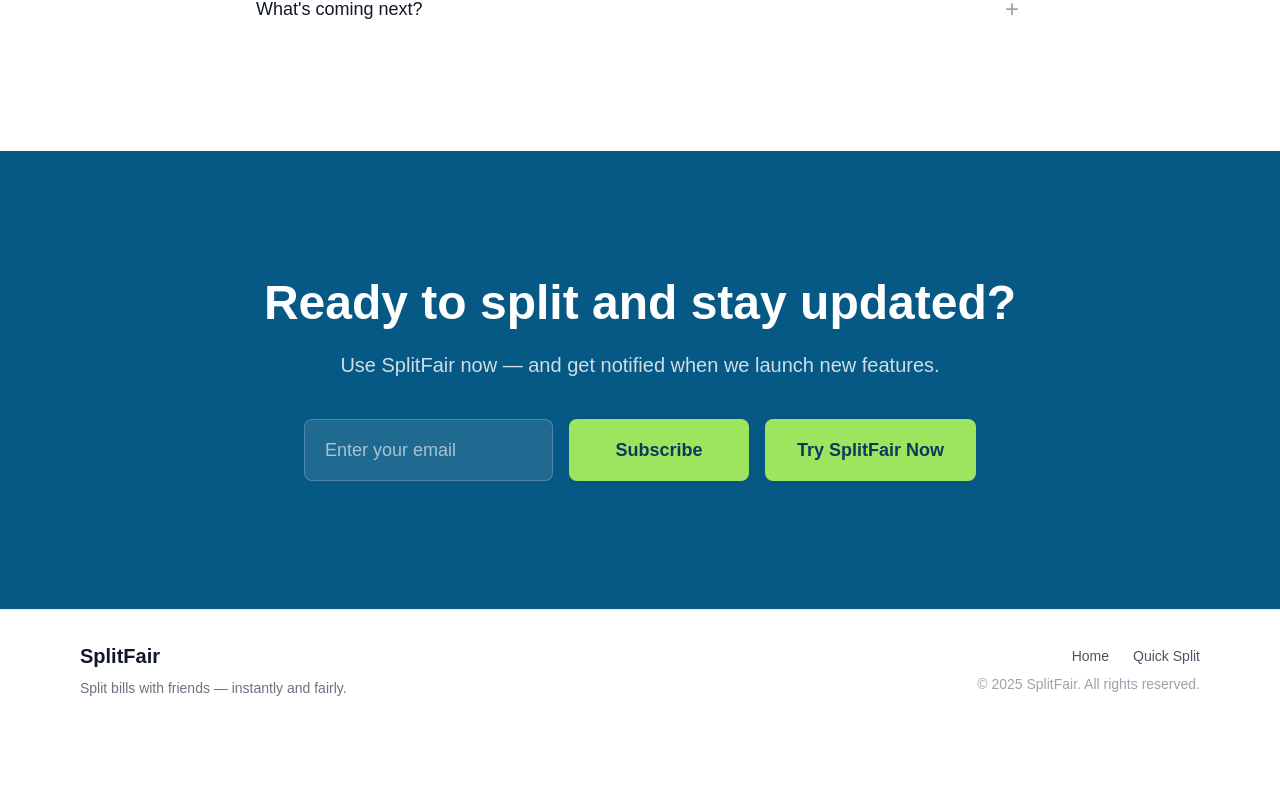
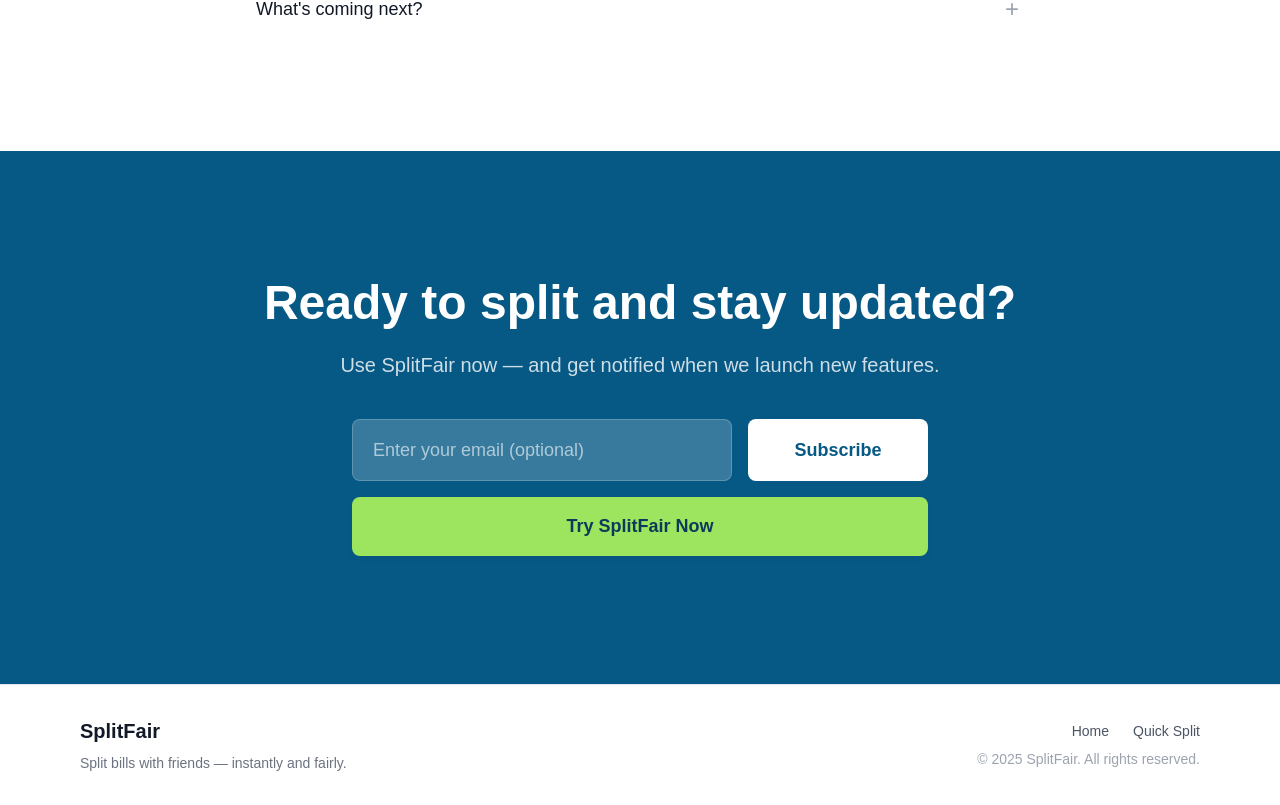
Before and after one commit to ichkrub/billsplit_app, a React (Vite) app: page / in a window 1280 px wide. Shown: the part 3473-4278 px from the top of the page. Before the commit the page ends 4203 px from the top, so only its background shows below. Built offline with nearby package versions, Linux system fonts and the light colour scheme; no server answers; a web font is replaced by a local one.

Commit message:
feat: update subscribe and CTA button colour and layout

```diff
--- a/src/components/CtaWithEmailCapture.tsx
+++ b/src/components/CtaWithEmailCapture.tsx
@@ -72,7 +72,8 @@
       <p className="text-white/80 mb-10 text-xl">
         Use SplitFair now — and get notified when we launch new features.
       </p>
-      <form onSubmit={handleSubmit} className="max-w-2xl mx-auto">
+
+      <form onSubmit={handleSubmit} className="max-w-xl mx-auto">
         {/* Honeypot field - hidden from users but visible to bots */}
         <div className="opacity-0 absolute -left-[9999px] -top-[9999px] h-0">
           <label htmlFor="fullname">Do not fill this field</label>
@@ -87,24 +88,25 @@
           />
         </div>
 
+        <div className="flex flex-col gap-4">
           <div className="flex flex-col sm:flex-row gap-4">
-          <div className="flex-1">
+            <div className="relative flex-1">
               <input
                 type="email"
-              placeholder="Enter your email"
+                placeholder="Enter your email (optional)"
                 value={formState.email}
                 onChange={e => setFormState(prev => ({
                   ...prev,
                   email: e.target.value,
-                status: 'idle',
-                message: ''
+                  status: e.target.value ? 'idle' : prev.status,
+                  message: e.target.value ? '' : prev.message
                 }))}
                 disabled={formState.status === 'submitting'}
                 aria-label="Email address"
-              className={`w-full ${styleGuide.components.input.base} ${styleGuide.components.input.sizes.lg} border-white/20 bg-white/10 text-white placeholder:text-white/60 focus:bg-white/20`}
+                className={`w-full ${styleGuide.components.input.base} ${styleGuide.components.input.sizes.lg} border-white/20 bg-white/20 text-white placeholder:text-white/60 focus:outline-none focus:bg-white/30 transition-colors`}
               />
               {formState.message && (
-              <div className={`text-sm text-left mt-2 ${
+                <div className={`absolute left-0 -bottom-6 text-sm ${
                   formState.status === 'success' ? 'text-green-200' : 'text-red-200'
                 }`}>
                   {formState.message}
@@ -112,21 +114,21 @@
               )}
             </div>
 
-          <div className="flex gap-4">
             <button
               type="submit"
               disabled={formState.status === 'submitting'}
-              className={`${styleGuide.components.button.base} ${styleGuide.components.button.alternate} ${styleGuide.components.button.sizes.lg} whitespace-nowrap px-8`}
+              className={`${styleGuide.components.button.base} ${styleGuide.components.button.sizes.lg} !bg-white !text-primary-800 hover:!bg-white/90 whitespace-nowrap`}
             >
               {formState.status === 'submitting' ? 'Subscribing...' : 'Subscribe'}
             </button>
+          </div>
+
           <Link
             to="/quicksplit"
-              className={`${styleGuide.components.button.base} ${styleGuide.components.button.alternate} ${styleGuide.components.button.sizes.lg} whitespace-nowrap px-8`}
+            className={`w-full ${styleGuide.components.button.base} ${styleGuide.components.button.sizes.lg} bg-secondary-500 text-primary-900 hover:bg-secondary-400 shadow-[0_2px_6px_rgba(0,0,0,0.05)] hover:shadow-[0_4px_12px_rgba(0,0,0,0.1)] hover:-translate-y-[1px] active:translate-y-[1px]`}
           >
             Try SplitFair Now
           </Link>
-          </div>
         </div>
       </form>
     </div>
```
Lines whose indentation alone changed are shown as unchanged.
